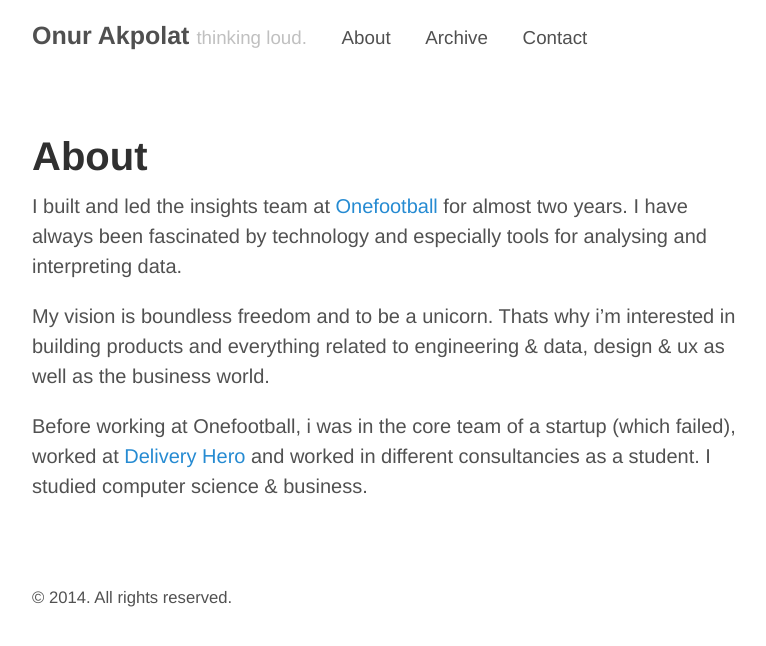
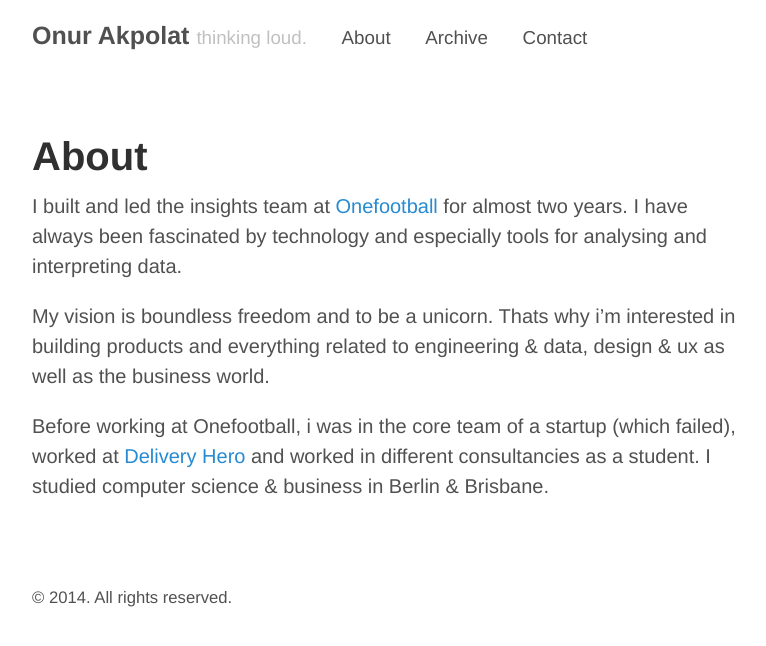
Before and after one commit to onurakpolat/onurakpolat.github.io, a Jekyll site: the page built from about.md, in a window 1280 px wide. Shown: the top 646 px of the page, without its empty margins (248-1014 px from the left). Built offline with Jekyll 4.4.1, drawn with Linux system fonts in a browser that asks for light colours; comment, search, counter and statistics services are not loaded.

Commit message:
Update about.md

```diff
--- a/about.md
+++ b/about.md
@@ -13,4 +13,4 @@ engineering & data, design & ux as well as the business world.
 
 Before working at Onefootball, i was in the core team of a startup (which failed),
 worked at [Delivery Hero](http://deliveryhero.com/) and worked in different consultancies
-as a student. I studied computer science & business.
+as a student. I studied computer science & business in Berlin & Brisbane.
```
